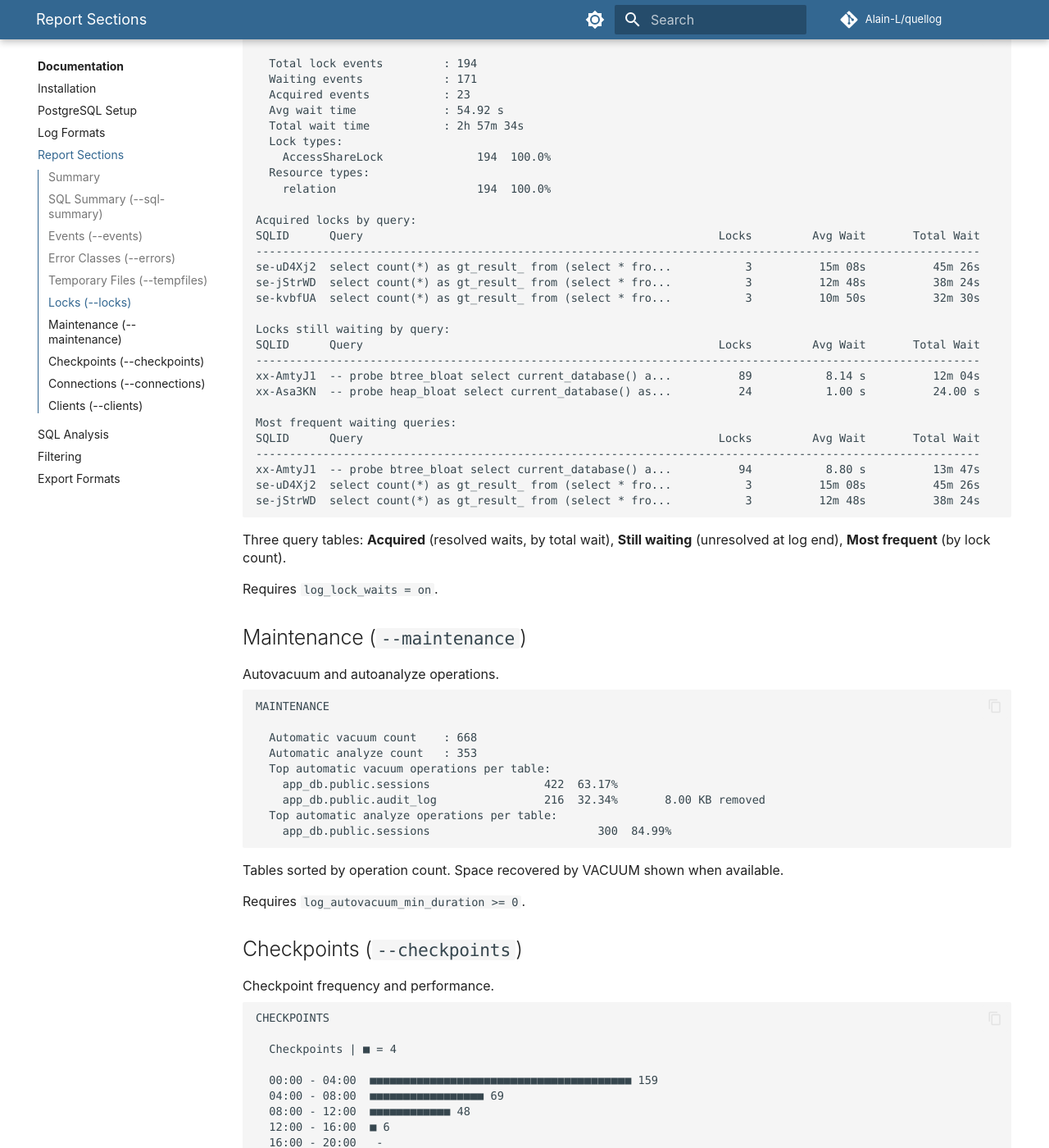
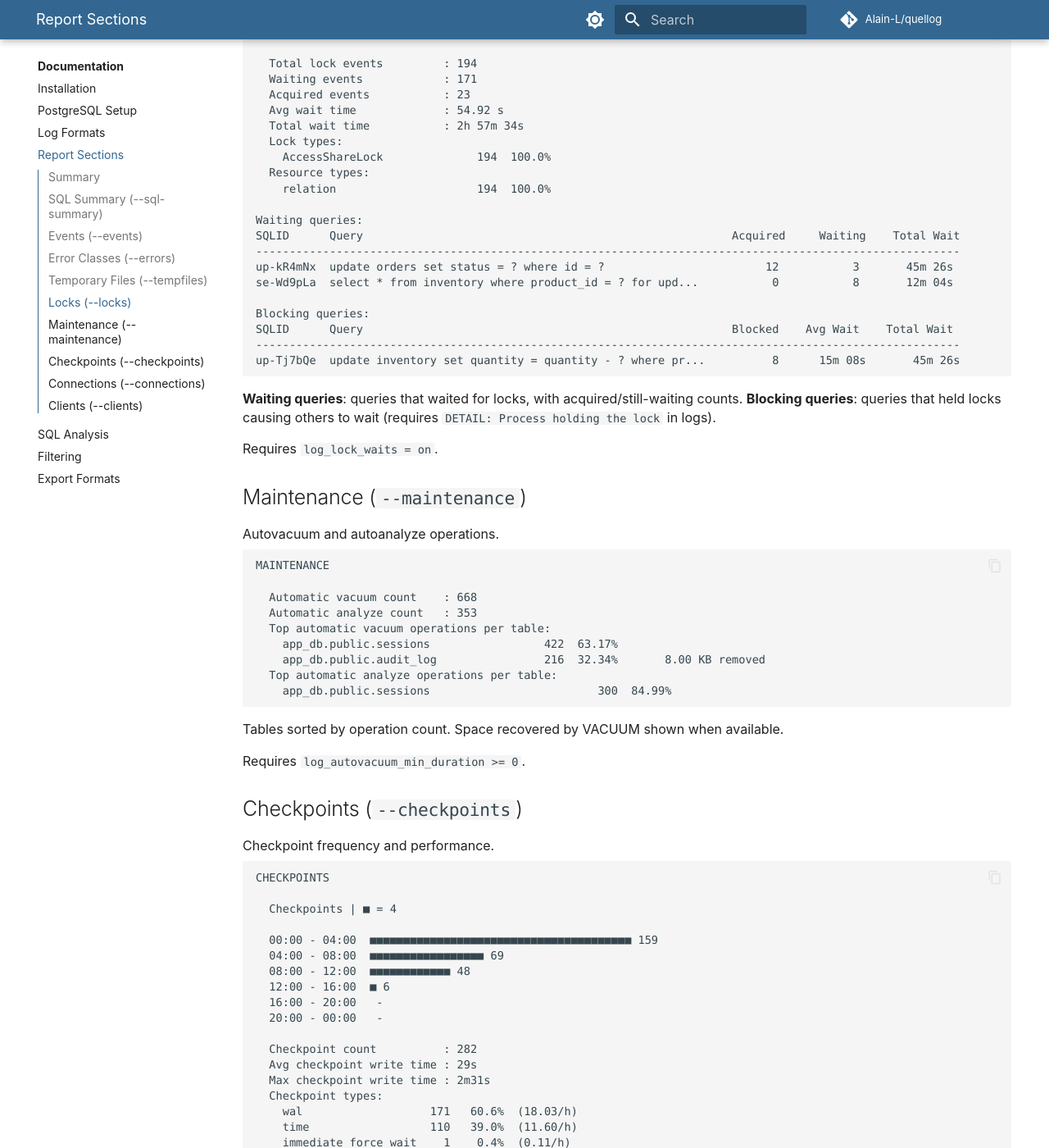
Before and after one commit to Alain-L/quellog, an MkDocs documentation site: the page built from docs/default-report.md, in a window 1280 px wide and 1400 px high, scrolled down 2438 px. Shown: the whole window at 82% size. Built offline with MkDocs 1.6.1 and Material for MkDocs 9.7.7, drawn with Linux system fonts in a browser that asks for light colours; comment, search, counter and statistics services are not loaded; some of the changed text lies outside the part shown.

Commit message:
docs: document features added since v0.8.0
- PostgreSQL Setup: add auto_explain config (commented, optional)
- Report Sections: document WAL distance/estimate, WAL/flush rates,
  checkpoint warnings, and blocking queries table
- SQL Analysis: document TCL separation and auto_explain plan display
  with explain.dalibo.com Visualize button

````diff
--- a/docs/default-report.md
+++ b/docs/default-report.md
@@ -124,28 +124,19 @@
   Resource types:
     relation                     194  100.0%
 
-Acquired locks by query:
-SQLID      Query                                                     Locks         Avg Wait       Total Wait
-------------------------------------------------------------------------------------------------------------
-se-uD4Xj2  select count(*) as gt_result_ from (select * fro...           3          15m 08s          45m 26s
-se-jStrWD  select count(*) as gt_result_ from (select * fro...           3          12m 48s          38m 24s
-se-kvbfUA  select count(*) as gt_result_ from (select * fro...           3          10m 50s          32m 30s
+Waiting queries:
+SQLID      Query                                                       Acquired     Waiting    Total Wait
+---------------------------------------------------------------------------------------------------------
+up-kR4mNx  update orders set status = ? where id = ?                        12           3       45m 26s
+se-Wd9pLa  select * from inventory where product_id = ? for upd...           0           8       12m 04s
 
-Locks still waiting by query:
-SQLID      Query                                                     Locks         Avg Wait       Total Wait
-------------------------------------------------------------------------------------------------------------
-xx-AmtyJ1  -- probe btree_bloat select current_database() a...          89           8.14 s          12m 04s
-xx-Asa3KN  -- probe heap_bloat select current_database() as...          24           1.00 s          24.00 s
-
-Most frequent waiting queries:
-SQLID      Query                                                     Locks         Avg Wait       Total Wait
-------------------------------------------------------------------------------------------------------------
-xx-AmtyJ1  -- probe btree_bloat select current_database() a...          94           8.80 s          13m 47s
-se-uD4Xj2  select count(*) as gt_result_ from (select * fro...           3          15m 08s          45m 26s
-se-jStrWD  select count(*) as gt_result_ from (select * fro...           3          12m 48s          38m 24s
+Blocking queries:
+SQLID      Query                                                       Blocked    Avg Wait    Total Wait
+---------------------------------------------------------------------------------------------------------
+up-Tj7bQe  update inventory set quantity = quantity - ? where pr...          8      15m 08s       45m 26s
 ```
 
-Three query tables: **Acquired** (resolved waits, by total wait), **Still waiting** (unresolved at log end), **Most frequent** (by lock count).
+**Waiting queries**: queries that waited for locks, with acquired/still-waiting counts. **Blocking queries**: queries that held locks causing others to wait (requires `DETAIL: Process holding the lock` in logs).
 
 Requires `log_lock_waits = on`.
 
@@ -195,6 +186,12 @@
 ```
 
 Types: **time** (by `checkpoint_timeout`), **wal** (by `max_wal_size`), **shutdown**, **immediate** (manual).
+
+Additional metrics when available:
+
+- **WAL distance / estimate**: WAL generated between checkpoints vs PostgreSQL's prediction for the next cycle
+- **WAL rate / flush rate**: I/O throughput during checkpoint writes
+- **Too Frequent warnings**: alerts when checkpoints occur faster than `checkpoint_warning` threshold
 
 Requires `log_checkpoints = on`.
 
````
Also changed, not shown: docs/postgresql-setup.md (+7 -0 lines), docs/sql-reports.md (+14 -4 lines).
